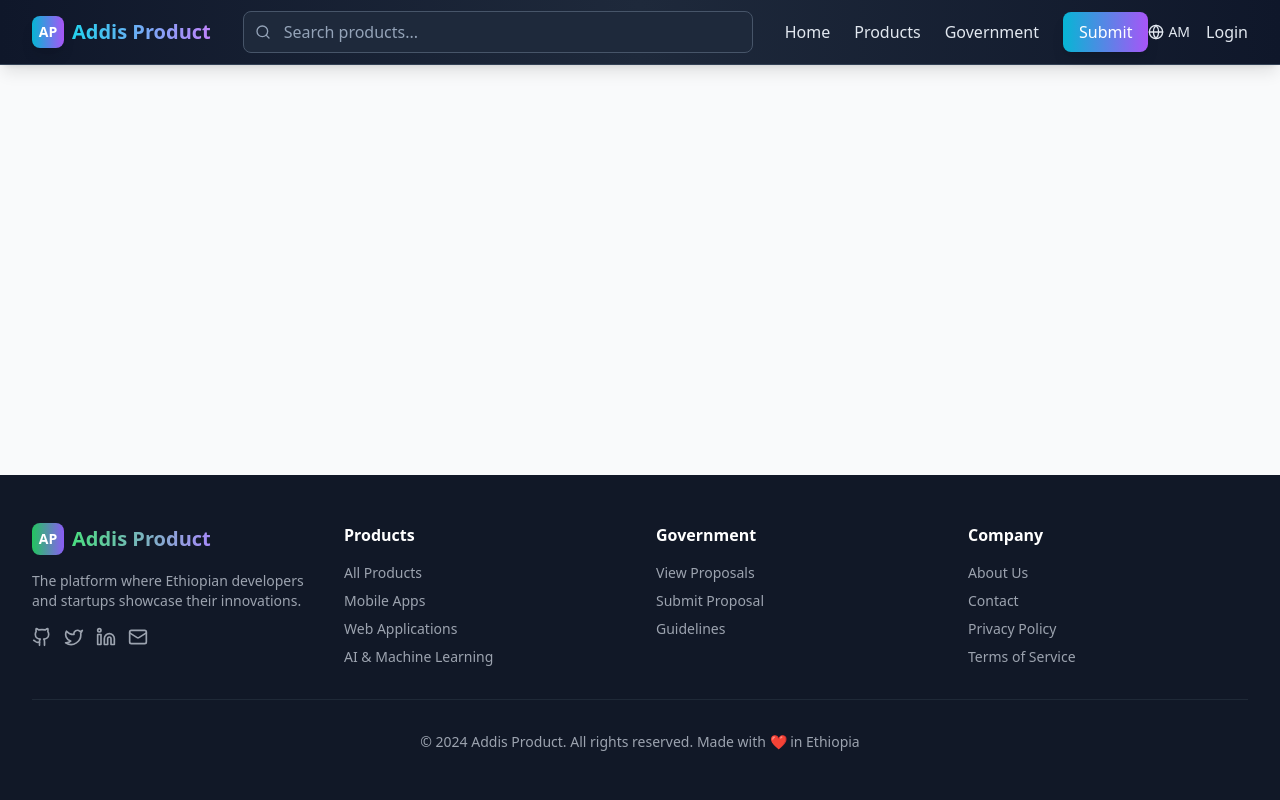
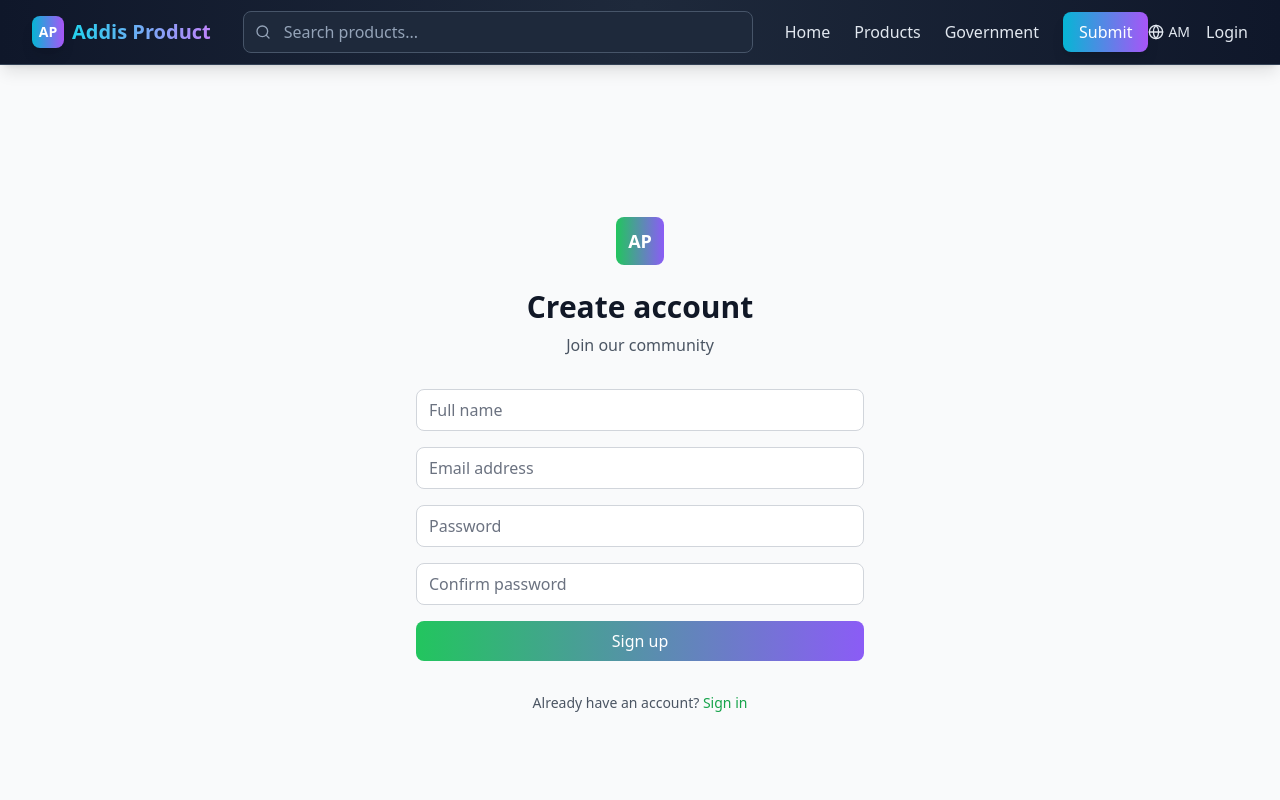
Before and after one commit to Tommyjah/AddisProducts, a React (Vite) app: page /register in a window 1280 px wide. Shown: the top 800 px of the page. Built offline with nearby package versions, Linux system fonts and the light colour scheme.

Commit message:
Updated App.tsx

```diff
--- a/src/App.tsx
+++ b/src/App.tsx
@@ -9,6 +9,7 @@ import { Products } from './pages/Products';
 import { Government } from './pages/Government';
 import { Submit } from './pages/Submit';
 import { Login } from './pages/Login';
+import { Register } from './pages/Register';
 import { Dashboard } from './pages/Dashboard';
 import { ProductDetail } from './pages/ProductDetail';
 import { GovernmentSubmit } from './pages/GovernmentSubmit';
@@ -38,6 +39,7 @@ function App() {
                 <Route path="/government/:id" element={<GovernmentProposalDetail />} />
                 <Route path="/submit" element={<Submit />} />
                 <Route path="/login" element={<Login />} />
+                <Route path="/register" element={<Register />} />
                 <Route path="/dashboard" element={<Dashboard />} />
                 <Route path="/about" element={<About />} />
                 <Route path="/contact" element={<Contact />} />
--- /dev/null
+++ b/src/pages/Register.tsx
@@ -0,0 +1,178 @@
+import React, { useState } from 'react';
+import { Link, Navigate, useNavigate } from 'react-router-dom';
+import { Github, Mail } from 'lucide-react';
+import { useAuth } from '../contexts/AuthContext';
+import { useLanguage } from '../contexts/LanguageContext';
+import { supabase } from '../lib/supabase';
+
+export function Register() {
+  const { user, isLoading } = useAuth();
+  const { t } = useLanguage();
+  const navigate = useNavigate();
+  const [email, setEmail] = useState('');
+  const [password, setPassword] = useState('');
+  const [confirmPassword, setConfirmPassword] = useState('');
+  const [fullName, setFullName] = useState('');
+  const [error, setError] = useState('');
+  const [registering, setRegistering] = useState(false);
+
+  if (user) {
+    return <Navigate to="/" replace />;
+  }
+
+  const handleSubmit = async (e: React.FormEvent) => {
+    e.preventDefault();
+    setError('');
+
+    if (password !== confirmPassword) {
+      setError('Passwords do not match');
+      return;
+    }
+
+    if (password.length < 6) {
+      setError('Password must be at least 6 characters');
+      return;
+    }
+
+    setRegistering(true);
+    try {
+      const { data, error: signUpError } = await supabase.auth.signUp({
+        email,
+        password,
+        options: {
+          data: {
+            full_name: fullName,
+          },
+        },
+      });
+
+      if (signUpError) throw signUpError;
+
+      if (data.user) {
+        const { error: profileError } = await supabase
+          .from('profiles')
+          .insert([
+            {
+              id: data.user.id,
+              full_name: fullName,
+              email: email,
+            },
+          ]);
+
+        if (profileError) throw profileError;
+
+        navigate('/login');
+      }
+    } catch (err: any) {
+      setError(err.message || 'An error occurred during registration');
+      console.error('Registration error:', err);
+    } finally {
+      setRegistering(false);
+    }
+  };
+
+  return (
+    <div className="min-h-screen bg-gray-50 flex items-center justify-center py-12 px-4 sm:px-6 lg:px-8">
+      <div className="max-w-md w-full space-y-8">
+        <div className="text-center">
+          <div className="flex items-center justify-center space-x-2 mb-6">
+            <div className="w-12 h-12 bg-gradient-to-r from-green-500 to-violet-500 rounded-lg flex items-center justify-center">
+              <span className="text-white font-bold text-lg">AP</span>
+            </div>
+          </div>
+          <h2 className="text-3xl font-bold text-gray-900">Create account</h2>
+          <p className="mt-2 text-gray-600">Join our community</p>
+        </div>
+
+        <form onSubmit={handleSubmit} className="space-y-4">
+          {error && (
+            <div className="p-3 bg-red-50 border border-red-200 rounded-lg text-red-700 text-sm">
+              {error}
+            </div>
+          )}
+
+          <div>
+            <label htmlFor="fullName" className="sr-only">
+              Full name
+            </label>
+            <input
+              id="fullName"
+              name="fullName"
+              type="text"
+              required
+              value={fullName}
+              onChange={(e) => setFullName(e.target.value)}
+              className="w-full px-3 py-2 border border-gray-300 placeholder-gray-500 rounded-lg focus:ring-2 focus:ring-green-500 focus:border-green-500 outline-none"
+              placeholder="Full name"
+            />
+          </div>
+
+          <div>
+            <label htmlFor="email" className="sr-only">
+              Email address
+            </label>
+            <input
+              id="email"
+              name="email"
+              type="email"
+              required
+              value={email}
+              onChange={(e) => setEmail(e.target.value)}
+              className="w-full px-3 py-2 border border-gray-300 placeholder-gray-500 rounded-lg focus:ring-2 focus:ring-green-500 focus:border-green-500 outline-none"
+              placeholder="Email address"
+            />
+          </div>
+
+          <div>
+            <label htmlFor="password" className="sr-only">
+              Password
+            </label>
+            <input
+              id="password"
+              name="password"
+              type="password"
+              required
+              value={password}
+              onChange={(e) => setPassword(e.target.value)}
+              className="w-full px-3 py-2 border border-gray-300 placeholder-gray-500 rounded-lg focus:ring-2 focus:ring-green-500 focus:border-green-500 outline-none"
+              placeholder="Password"
+            />
+          </div>
+
+          <div>
+            <label htmlFor="confirmPassword" className="sr-only">
+              Confirm password
+            </label>
+            <input
+              id="confirmPassword"
+              name="confirmPassword"
+              type="password"
+              required
+              value={confirmPassword}
+              onChange={(e) => setConfirmPassword(e.target.value)}
+              className="w-full px-3 py-2 border border-gray-300 placeholder-gray-500 rounded-lg focus:ring-2 focus:ring-green-500 focus:border-green-500 outline-none"
+              placeholder="Confirm password"
+            />
+          </div>
+
+          <button
+            type="submit"
+            disabled={registering || isLoading}
+            className="w-full bg-gradient-to-r from-green-500 to-violet-500 text-white py-2 px-4 rounded-lg hover:from-green-600 hover:to-violet-600 transition-all disabled:opacity-50"
+          >
+            {registering ? t('common.loading') : 'Sign up'}
+          </button>
+        </form>
+
+        <div className="text-center">
+          <p className="text-sm text-gray-600">
+            Already have an account?{' '}
+            <Link to="/login" className="text-green-600 hover:text-green-700 font-medium">
+              Sign in
+            </Link>
+          </p>
+        </div>
+      </div>
+    </div>
+  );
+}
```
